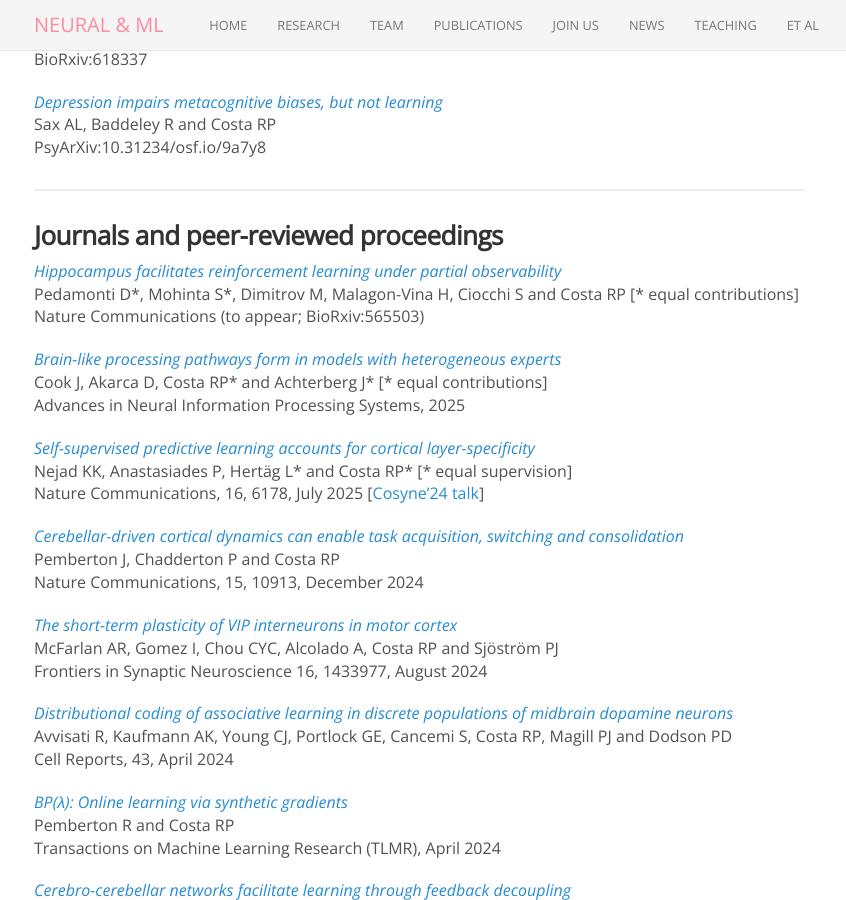
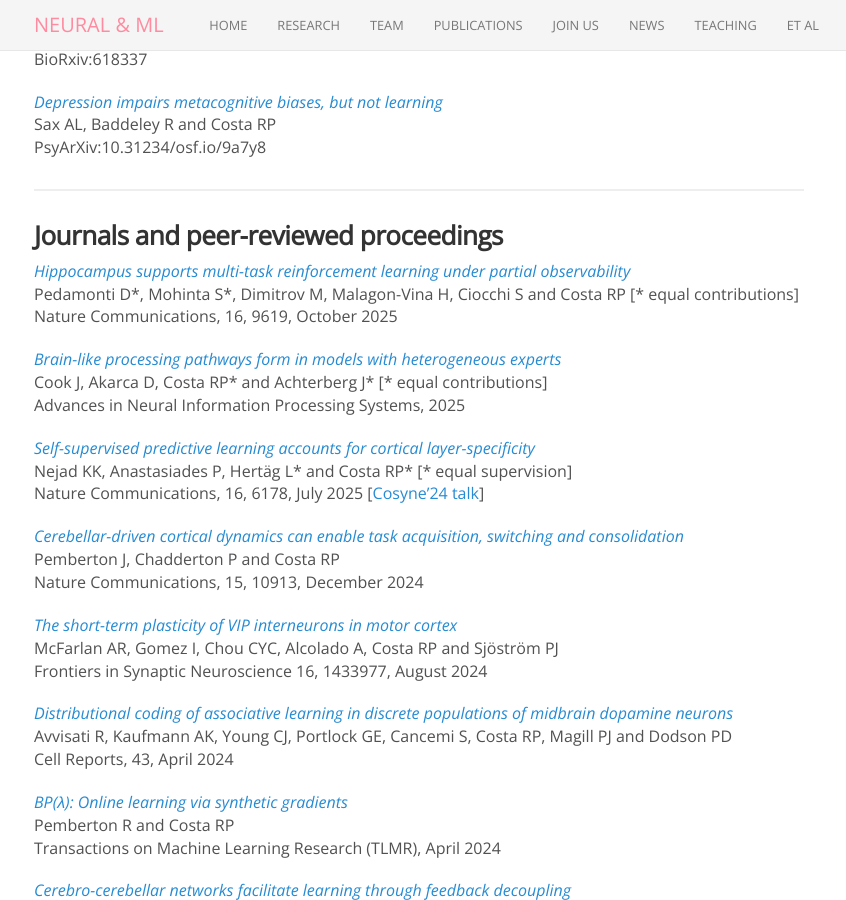
Before and after one commit to neuralml/neuralml.github.io, a Jekyll site: the page built from publications.md, in a window 1280 px wide and 900 px high, scrolled down 568 px. Shown: the whole window, without its empty margins (221-1067 px from the left). Built offline with Jekyll 4.4.1, drawn with Linux system fonts in a browser that asks for light colours; nearby versions of some CDN libraries.

```diff
--- a/publications.md
+++ b/publications.md
@@ -42,9 +42,9 @@ PsyArXiv:10.31234/osf.io/9a7y8
 
 ### Journals and peer-reviewed proceedings
 
-[_Hippocampus facilitates reinforcement learning under partial observability_](https://doi.org/10.1101/2023.11.09.565503)<br>
+[_Hippocampus supports multi-task reinforcement learning under partial observability_](https://www.nature.com/articles/s41467-025-64591-9)<br>
 Pedamonti D\*, Mohinta S\*, Dimitrov M, Malagon-Vina H, Ciocchi S and Costa RP [\* equal contributions]<br>
-Nature Communications (to appear; BioRxiv:565503)
+Nature Communications, 16, 9619, October 2025
 
 [_Brain-like processing pathways form in models with heterogeneous experts_](https://doi.org/10.48550/arXiv.2506.02813)<br>
 Cook J, Akarca D, Costa RP\* and Achterberg J\* [\* equal contributions]<br>
```
Also changed, not shown: _posts/2025-10-30-RLHC.md (added, +7 -0 lines), 1 other file.
